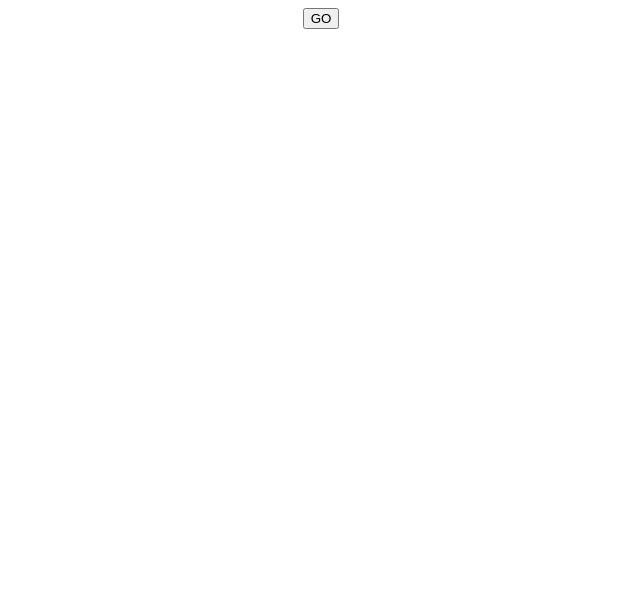
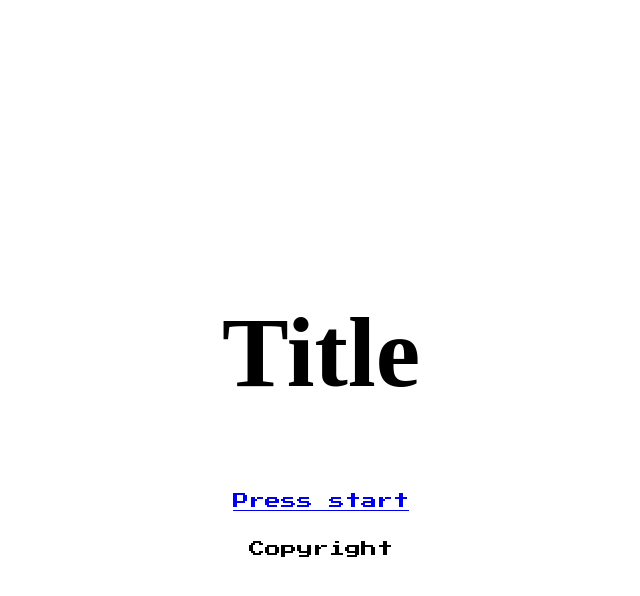
Before and after one commit to Loot1/Game, a plain HTML site: page index.html in a window 1280 px wide. Shown: the whole page, without its empty margins (319-959 px from the left). Drawn offline with nearby package versions, Linux system fonts and the light colour scheme; a web font is replaced by a local one.

Commit message:
Update index.html

```diff
--- a/index.html
+++ b/index.html
@@ -5,34 +5,18 @@
         <meta http-equiv="X-UA-Compatible" content="IE=edge">
         <meta name="viewport" content="width=device-width, initial-scale=1.0">
         <link rel="preconnect" href="https://fonts.gstatic.com">
-        <link href="https://fonts.googleapis.com/css2?family=Pangolin&display=swap" rel="stylesheet">
-        <link rel="stylesheet" href="assets/css/scenario.css">
+        <link href="https://fonts.googleapis.com/css2?family=Press+Start+2P&display=swap" rel="stylesheet">
+        <link rel="stylesheet" href="assets/css/style.css">
         <title>Hackathon</title>
     </head>
 
     <body>
-        <div id="scenario" class="none">
-            <div id="left" class="flex">
-                <!-- Personnage -->
-                <img id="img" src="" alt="Personnage">
-                <p id="name"></p>
-            </div>
-            <div id="right">
-                <div id="topright">
-                    <!-- Bulle de discussion -->
-                    <div id="bulle" class="flex"></div>
-                </div>
-                <div id="botright">
-                    <!-- Zone de vide -->
-                </div>
-            </div>
-        </div>
-        <div id="button" class="flex">
-            <button id="achieve">GO</button>
+        <div class="TitleScreen">
+            <H1 class="Title">Title</H1>
+            <a id="achieve" href="parse.html"><p class="Text">Press start</p></a>
+            <p class="Text">Copyright</p>
         </div>
 
-        <script src="assets/js/typewrite.js"></script>
-        <script src="assets/js/script.js"></script>
         <script src="https://code.jquery.com/jquery-3.6.0.min.js"
             integrity="sha256-/xUj+3OJU5yExlq6GSYGSHk7tPXikynS7ogEvDej/m4=" crossorigin="anonymous"></script>
     </body>
```
